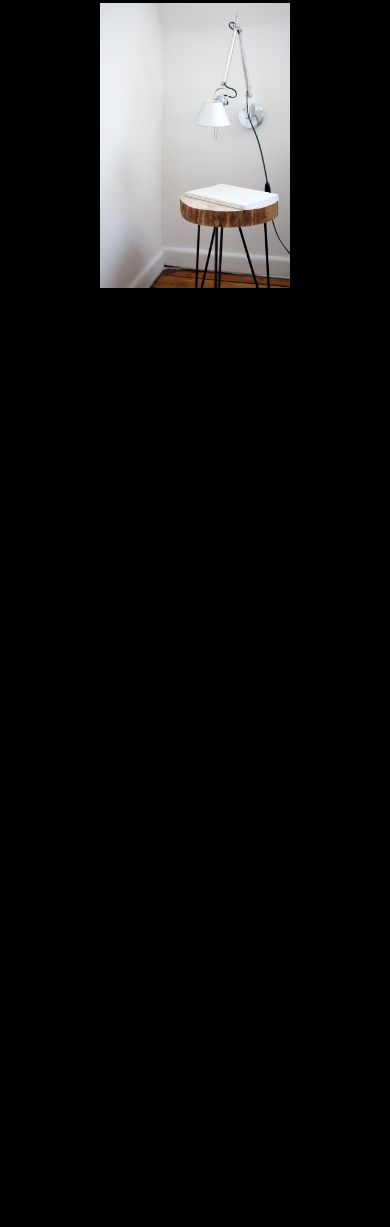
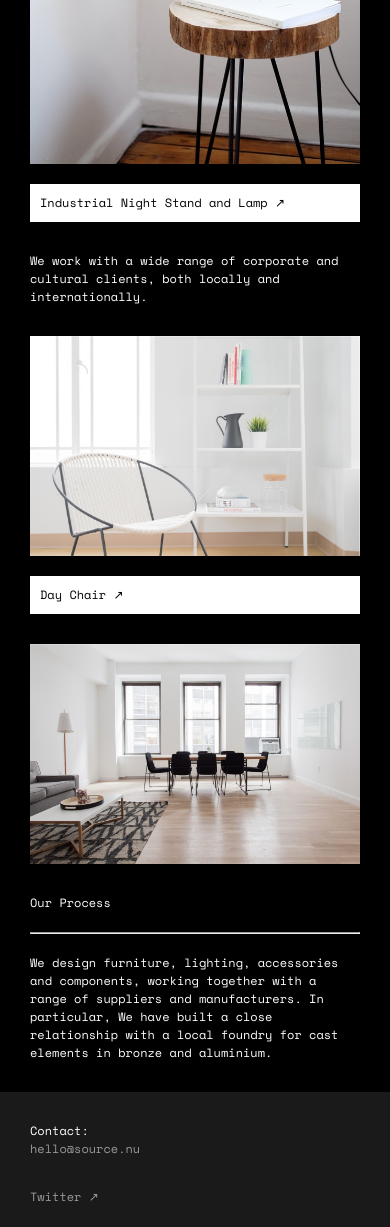
Before and after one commit to FlickHouston/source, a plain HTML site: page index.html in a window 390 px wide. Shown: the part 773-2000 px from the top of the page. Before the commit the page ends 1081 px from the top, so only its background shows below. Drawn offline with nearby package versions, Linux system fonts and the light colour scheme.

Commit message:
finishing code

```diff
--- a/index.html
+++ b/index.html
@@ -21,24 +21,44 @@
 
     <section class="nightstand">
         <img src="assets/image_2.jpg">
+        <p>Industrial Night Stand and Lamp ↗</p>
     </section>
-   <!-- Industrial Night Stand and Lamp ↗
 
-    We work with a wide range of corporate and cultural clients, both locally and internationally.
+    <section class="clients">
+        <p>We work with a wide range of corporate and cultural clients, both locally and internationally.</p>
+    </section>
 
-    Day Chair ↗
+    <section class="daychair">
+        <img src="assets/image_3.jpg">
+        <p>Day Chair ↗</p>
+    </section>
 
-    Our Process
+    <section class="dining">
+        <img src="assets/image_4.jpg">
+    </section>
 
-    We design furniture, lighting, accessories and components, working together with a range of suppliers and manufacturers. In particular, We have built a close relationship with a local foundry for cast elements in bronze and aluminium.
+    <section class="process">
+        <h2>Our Process</h2>
+        <hr>
+        <p>We design furniture, lighting, accessories and components, working
+            together with a range of suppliers and manufacturers. In particular,
+            We have built a close relationship with a local foundry for cast elements in
+            bronze and aluminium.</p>
+    </section>
 
-    Contact:
-    hello@source.nu
-    Twitter ↗
-    Facebook ↗
-    Instagram ↗ -->
+    <footer>
+        <section class="contact">
+        <p>Contact:<br>
+        <a href="mailto:hello@source.nu">hello@source.nu</a></p>
 
+<p class="social">
+    <a>Twitter ↗</a>
+    <a>Facebook ↗</a>
+    <a>Instagram ↗</a>
+</p>
+</section>
 
-<!-- asasdd-->
+    </footer>
+
 </body>
 </html>
--- a/style.css
+++ b/style.css
@@ -7,14 +7,14 @@ body {
 font-size: 14px;
 line-height: 1.5;
 max-width: 1400px;
-padding: 0px 100px 0px 100px
+padding: 150px 100px 100px 100px
 
 }
 
 .logo h1
 
 {
-    padding: 150px 0px 175px 0px;
+    margin-bottom: 175px;
 }
 
 
@@ -25,15 +25,115 @@ h2 {
 
 .about p {
 max-width: 350px;
-
+margin-bottom: 80px;
 }
 
 .office {
     max-width: 1200px;
-    padding: 90px 0px 90px 0px;
+    margin-bottom: 100px;
 }
 
 .nightstand {
     max-width: 630px;
-    padding-bottom: 20px;
+margin-bottom: 100px;
 }
+
+.nightstand p,.daychair p {
+    background-color: white;
+    color: black;
+    padding: 10px;
+    margin-top: 20px;
+}
+
+.clients p {
+    max-width: 350px;
+    margin-bottom: 100px;
+}
+
+.daychair {
+max-width: 1100px;
+margin-bottom: 100px;
+}
+
+.dining {
+    max-width: 1200px;
+    margin-bottom: 90px;
+}
+
+.process hr {
+    max-width: 1100px
+    float: left;
+    margin: 50px 0px 50px 0px;
+}
+
+.process p {
+    max-width: 350px;
+    margin-bottom: 80px;
+}
+
+footer {
+    max-width: 1100px;
+    background-color: #1A1A1A;
+}
+
+footer a {
+    color: #999999;
+    text-decoration: none;
+}
+
+footer a:hover {
+    color: white;
+    border-bottom: 1px solid white;
+}
+
+.social {
+    margin-top: 30px;
+}
+
+.social a {
+    display: inline;
+    margin-right: 30px;
+}
+
+.contact {
+    padding: 30px;
+}
+
+@media (max-width: 700px) {
+
+body {
+    padding: 30px 30px 0px 30px;
+    font-size: 12px;
+}
+.logo h1 {
+    max-width: 70%;
+}
+
+h2 {
+    font-size: 12px;
+}
+
+.logo h1, .about p, .office, .nightstand, .clients p, .daychair, .dining, .process p, .social a {
+    margin-bottom: 30px;
+}
+
+
+.process hr {
+    margin-top: 20px;
+    margin-bottom: 20px;
+}
+
+footer {
+    width: auto;
+    margin-right: -30px;
+    margin-left: -30px;
+}
+
+footer a:hover {
+    color: white;
+    border-bottom: none;
+}
+
+.social a {
+    display: block;
+}
```
